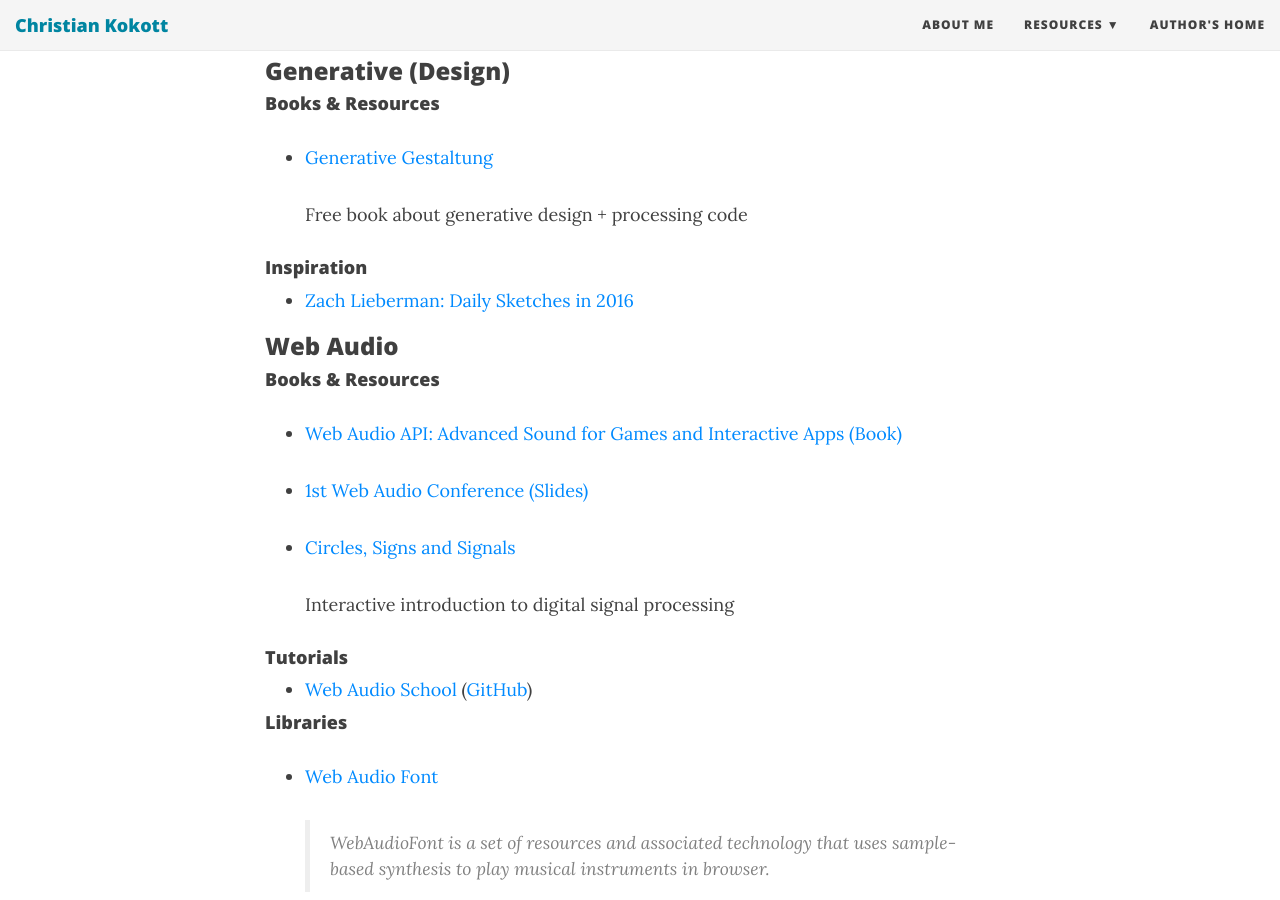
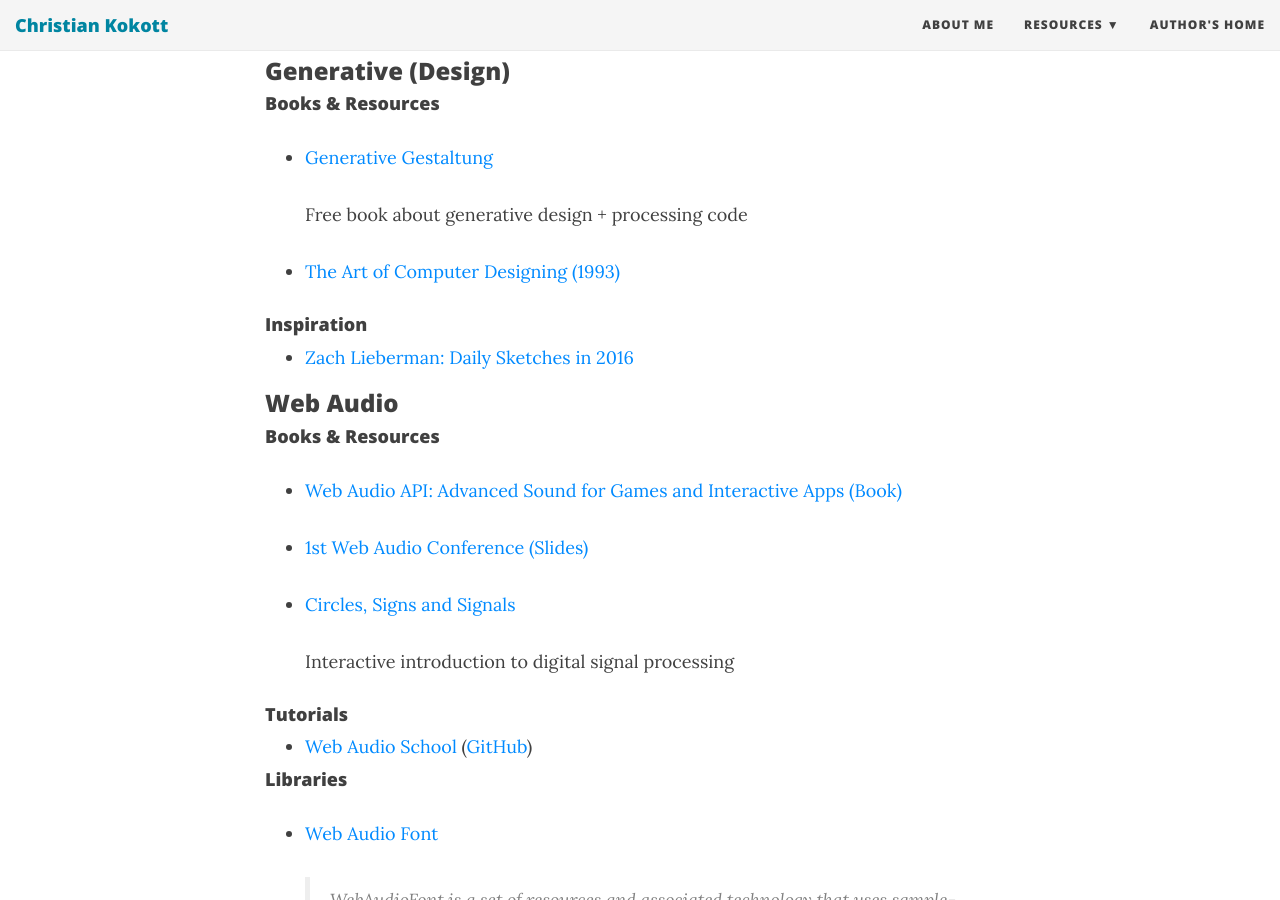
Before and after one commit to dotKokott/dotKokott.github.io, a Jekyll site: the page built from pages/resources/creativecoding.md, in a window 1280 px wide and 900 px high, scrolled down 358 px. Built offline with Jekyll 4.4.1, drawn with Linux system fonts in a browser that asks for light colours; nearby versions of some CDN libraries.

Commit message:
Added the art of computer designing

```diff
--- a/pages/resources/creativecoding.md
+++ b/pages/resources/creativecoding.md
@@ -12,6 +12,8 @@
 * [Generative Gestaltung](http://www.generative-gestaltung.de/code)
 
   Free book about generative design + processing code
+
+* [The Art of Computer Designing (1993)](https://archive.org/details/satoArtOfComputerDesigning)
 
 #### Inspiration
 * [Zach Lieberman: Daily Sketches in 2016](https://medium.com/@zachlieberman/daily-sketches-2016-28586d8f008e#.gogsv0hg6)
```
